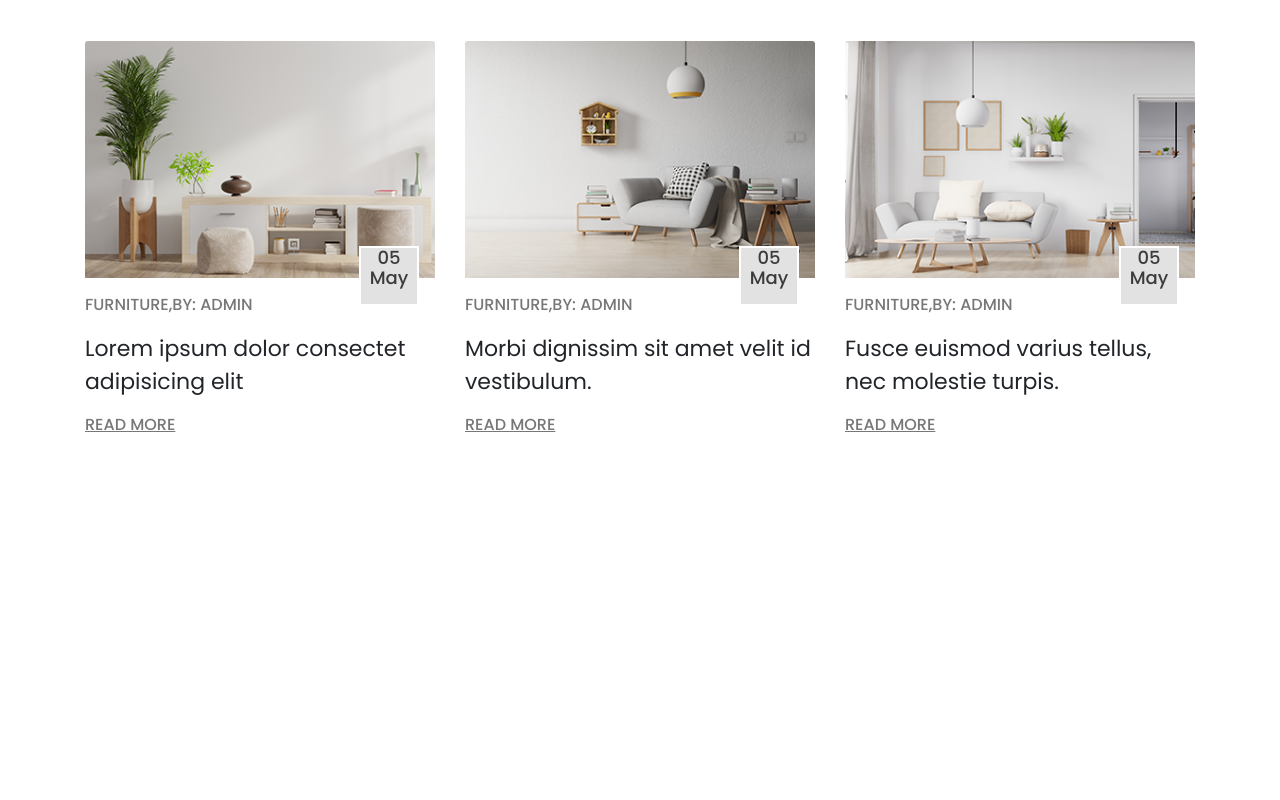
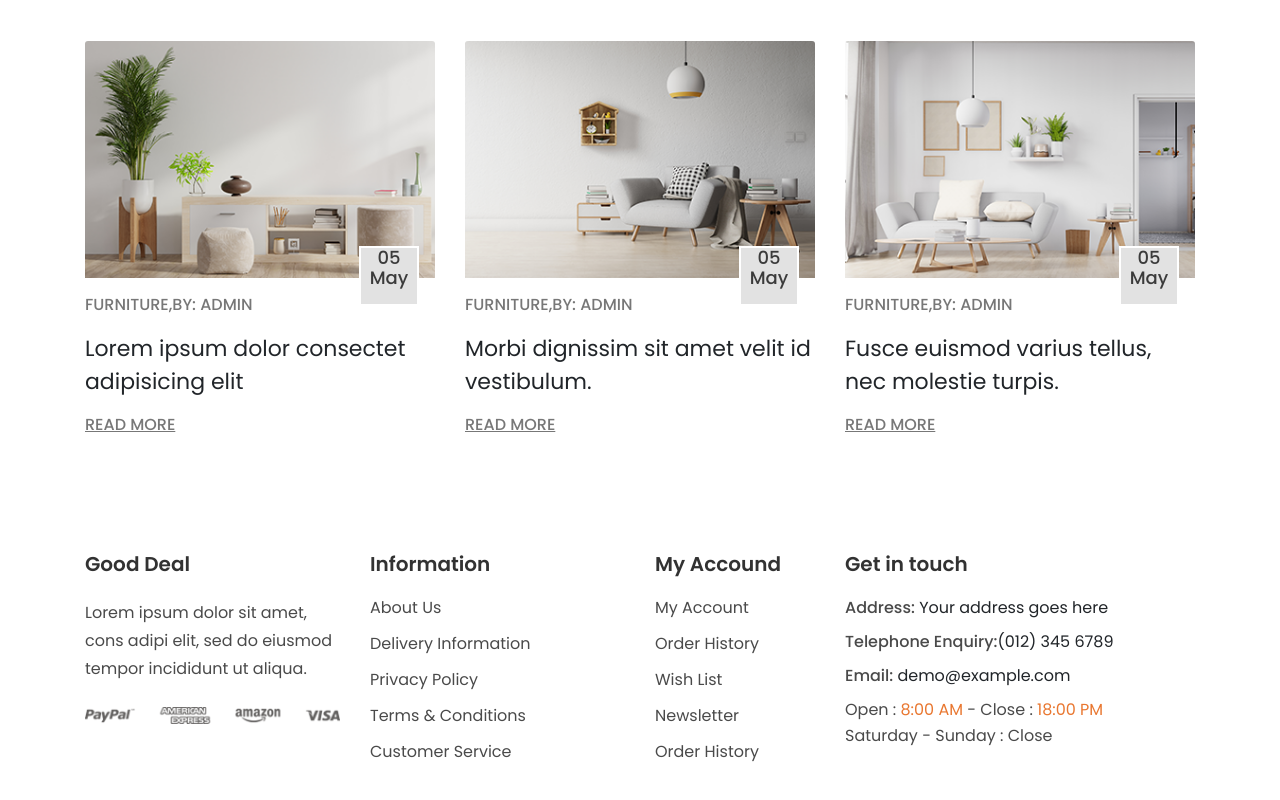
Before and after one commit to abfahimb/GoodDeal, a React (Create React App) app: page / in a window 1280 px wide. Shown: the part 4766-5566 px from the top of the page. Before the commit the page ends 5318 px from the top, so only its background shows below. Built offline with nearby package versions, Linux system fonts and the light colour scheme.

Commit message:
footer done

```diff
--- /dev/null
+++ b/src/Components/Home/Footer/Footer.css
@@ -0,0 +1,64 @@
+.footer_area{
+    padding-bottom: 100px;
+}
+.footer_area .footer_title h3{
+    font-size: 20px;
+    font-weight: 600;
+    color: #323232;
+    margin: 0 0 20px;
+}
+.footer_area .footer_content p{
+    font-family: "Poppins", sans-serif;
+    font-size: 16px;
+    line-height: 28px;
+    font-weight: 300;
+    color: #4a4a4a;
+    margin: 23px 0 20px;
+}
+.footer_area .footer_content ul{
+    margin: 0;
+    padding: 0;
+}
+.footer_area .footer_content ul li{
+    list-style: none;
+    margin-bottom: 12px;
+}
+.footer_area .footer_content ul li a{
+    color: #4a4a4a;
+    font-size: 16px;
+    font-weight: 300;
+    font-family: "Poppins", sans-serif;
+    transition: .4s;
+}
+
+.footer_area .footer_content ul li a:hover{
+    text-decoration: none;
+    color: #e97730;
+}
+
+.footer_area .getInTouch_content ul{
+    padding: 0;
+    margin: 0;
+}
+.footer_area .getInTouch_content ul li{
+    list-style: none;
+    font-size: 16px;
+    font-weight: 300;
+    margin: 10px 0;
+}
+.footer_area .getInTouch_content ul li span{
+    color: #4a4a4a;
+    font-weight: 500;
+    font-family: "Poppins", sans-serif;
+}
+
+.footer_area .getInTouch_content .open_time p{
+    color: #4a4a4a;
+    font-size: 16px;
+    font-weight: 300;
+    margin: 0 0 2px;
+}
+
+.footer_area .getInTouch_content .open_time p span{
+    color: #e97730;
+}
--- /dev/null
+++ b/src/Components/Home/Footer/Footer.js
@@ -0,0 +1,73 @@
+import React from 'react';
+import './Footer.css';
+import payment from '../../../img/payment.png';
+
+const Footer = () => {
+    return (
+        <footer className="footer_area">
+            <div className="container">
+                <div className="row">
+                    <div className="col-lg-3">
+                        <div className="footer_content">
+                            <div className="footer_title">
+                                <h3>Good Deal</h3>
+                            </div>
+                            <p>Lorem ipsum dolor sit amet, cons adipi elit, sed do eiusmod tempor incididunt ut aliqua.</p>
+                            <div className="payment_img">
+                                <img src={payment} alt="payment" />
+                            </div>
+                        </div>
+                    </div>
+                    <div className="col-lg-3">
+
+                        <div className="footer_title">
+                            <h3>Information</h3>
+                        </div>
+                        <div className="footer_content">
+                            <ul>
+                                <li><a href="#">About Us</a></li>
+                                <li><a href="#">Delivery Information</a></li>
+                                <li><a href="#">Privacy Policy</a></li>
+                                <li><a href="#">Terms & Conditions</a></li>
+                                <li><a href="#">Customer Service</a></li>
+                            </ul>
+                        </div>
+                    </div>
+                    <div className="col-lg-2">
+                        <div className="footer_title">
+                            <h3>My Accound</h3>
+                        </div>
+                        <div className="footer_content">
+                            <ul>
+                                <li><a href="#">My Account</a></li>
+                                <li><a href="#">Order History</a></li>
+                                <li><a href="#">Wish List</a></li>
+                                <li><a href="#">Newsletter</a></li>
+                                <li><a href="#">Order History</a></li>
+                            </ul>
+                        </div>
+                    </div>
+                    <div className="col-lg-4">
+                        <div className="footer_title">
+                            <h3>Get in touch</h3>
+                        </div>
+                        <div className="getInTouch_content">
+                            <ul>
+                                <li><span> Address:</span> Your address goes here</li>
+                                <li><span> Telephone Enquiry:</span>(012) 345 6789</li>
+                                <li><span>Email: </span> demo@example.com</li>
+                            </ul>
+                            <div className="open_time">
+                                <p>Open : <span>8:00 AM </span>- Close : <span>18:00 PM</span></p>
+                                <p>Saturday - Sunday : Close</p>
+                            </div>
+                        </div>
+                    </div>
+                </div>
+
+            </div>
+        </footer>
+    );
+};
+
+export default Footer;
--- a/src/Components/Home/Home/Home.js
+++ b/src/Components/Home/Home/Home.js
@@ -10,6 +10,7 @@ import BannerThree from '../BannerThree/BannerThree';
 import ProductThree from '../ProductThree/ProductThree';
 import Brand from '../Brand/Brand';
 import Blog from '../Blog/Blog';
+import Footer from '../Footer/Footer';
 
 
 const Home = () => {
@@ -26,6 +27,7 @@ const Home = () => {
            <ProductThree></ProductThree>
            <Brand></Brand>
            <Blog></Blog>
+           <Footer></Footer>
         </div>
     );
 };
```
